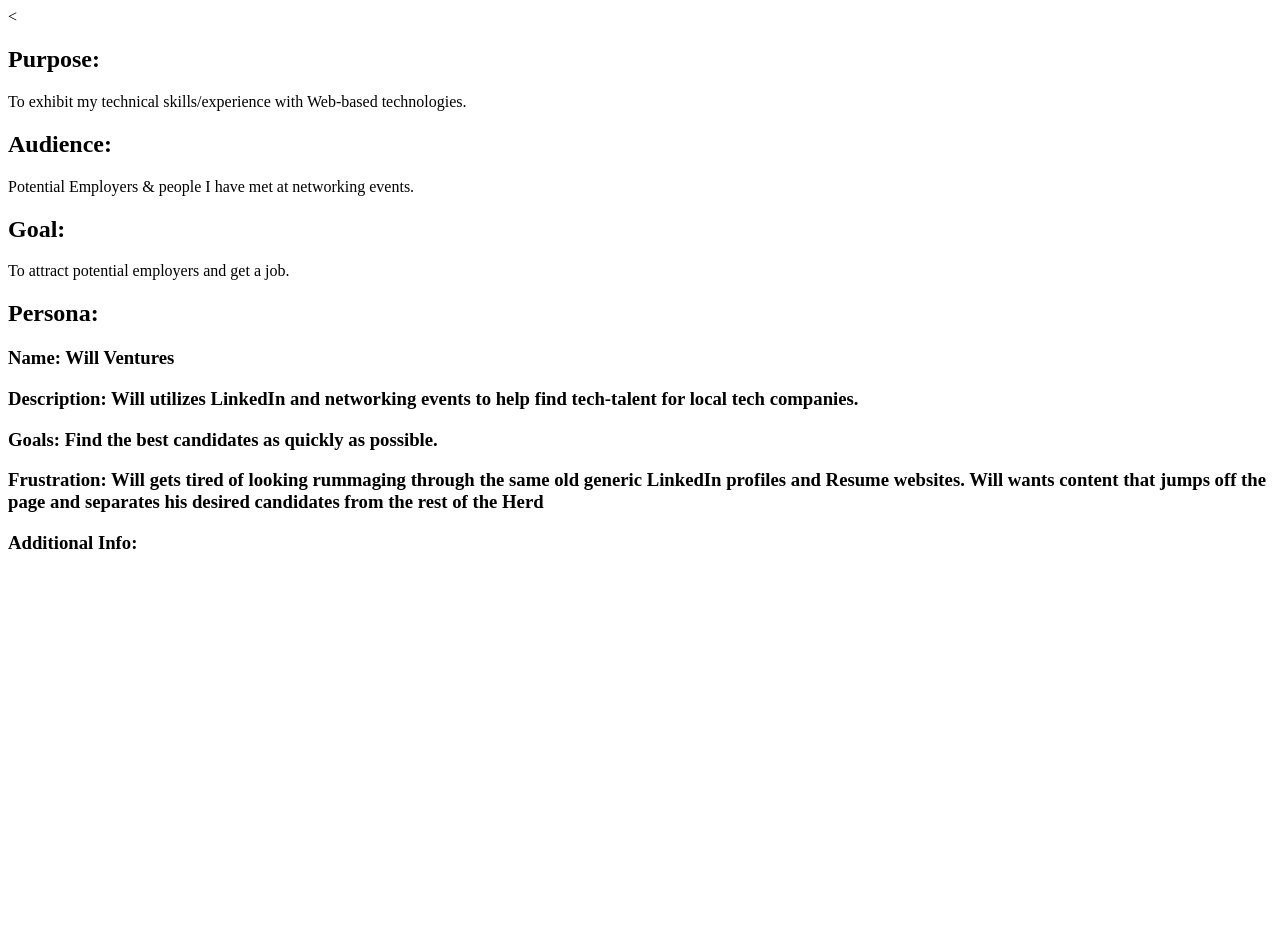
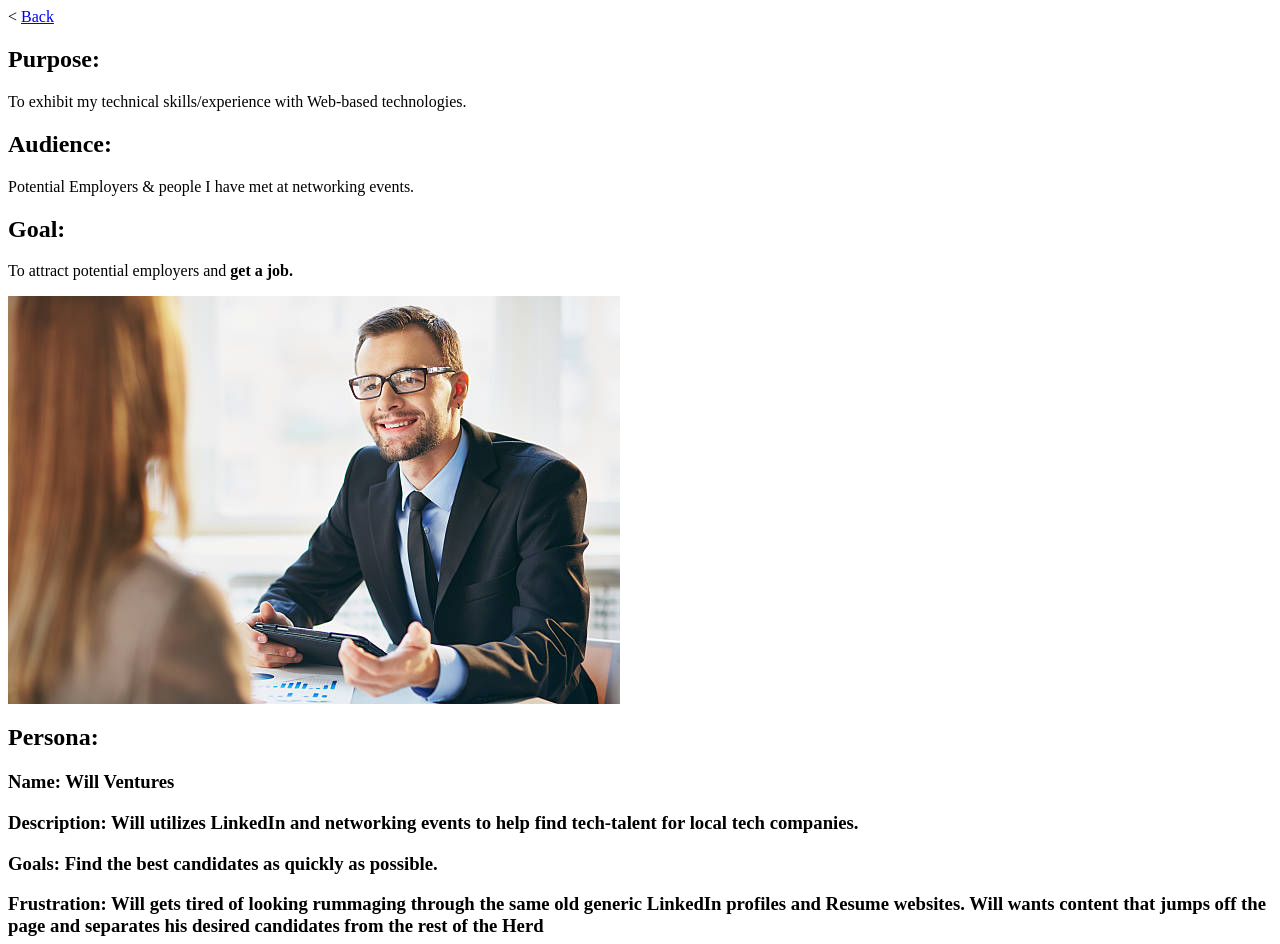
Before and after one commit to d-sanderson/Portfolio-Website, a PHP site: page /documentation/milestone-1.php in a window 1280 px wide. Shown: the top 944 px of the page. Before the commit the page ends 549 px from the top, so only its background shows below. Run offline with PHP 8.4, Linux system fonts and the light colour scheme.

Commit message:
added proper directory structure

```diff
--- a/documentation/milestone-1.php
+++ b/documentation/milestone-1.php
@@ -8,6 +8,7 @@
 		<title>PWP Milestone 1 Doc</title>
 	</head>
 	<body>
+		<a href="../index.html"> Back</a>
 
 		<h2>Purpose:</h2>
 
@@ -19,8 +20,10 @@
 
 		<h2>Goal:</h2>
 
-		<p>To attract potential employers and get a job.</p>
+		<p>To attract potential employers and <strong>get a job.</strong></p>
 
+
+		<img src="recruiter.jpg" alt="recruiterstockphoto"/>
 		<h2>Persona:</h2>
 
 		<h3>Name: Will Ventures </h3>
```
